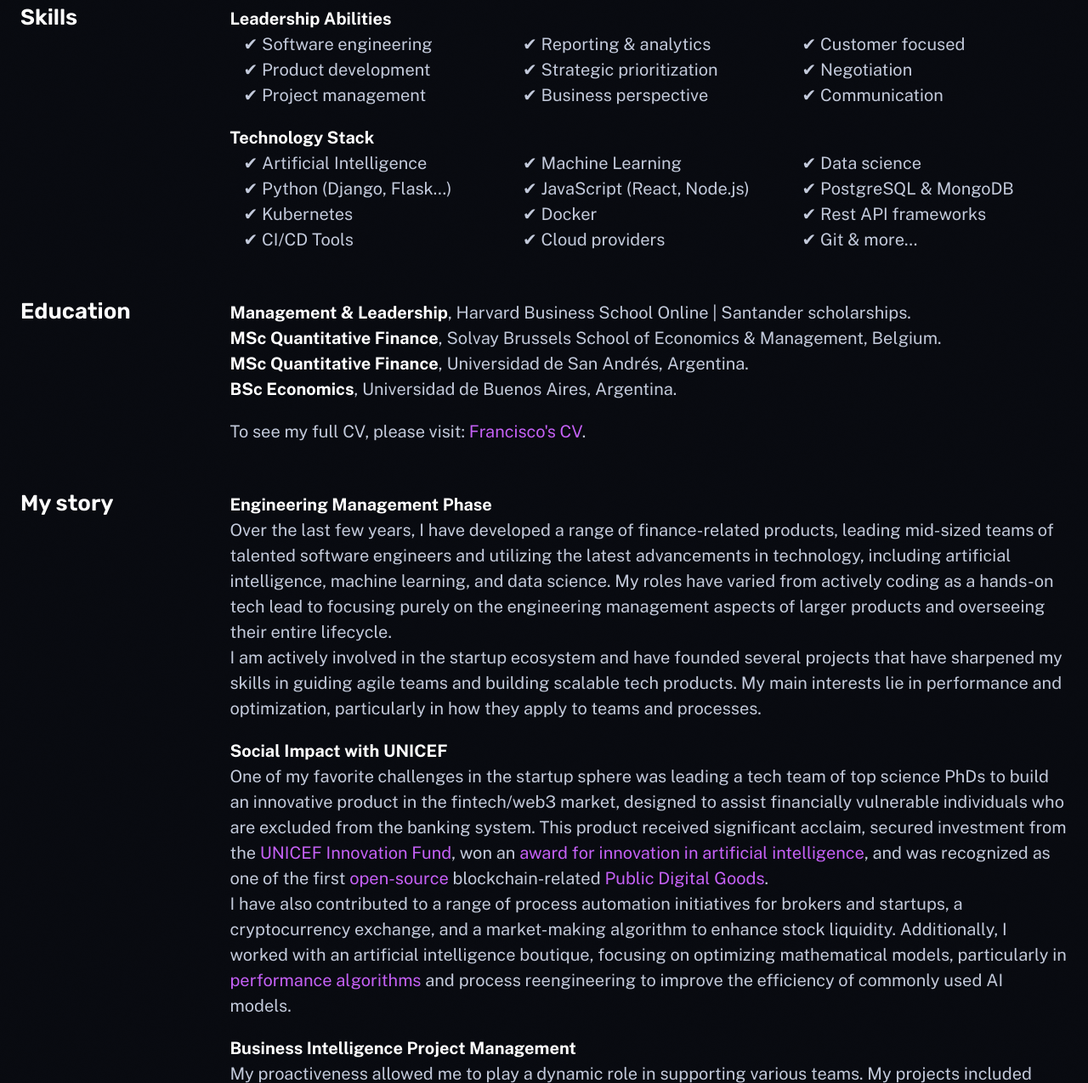
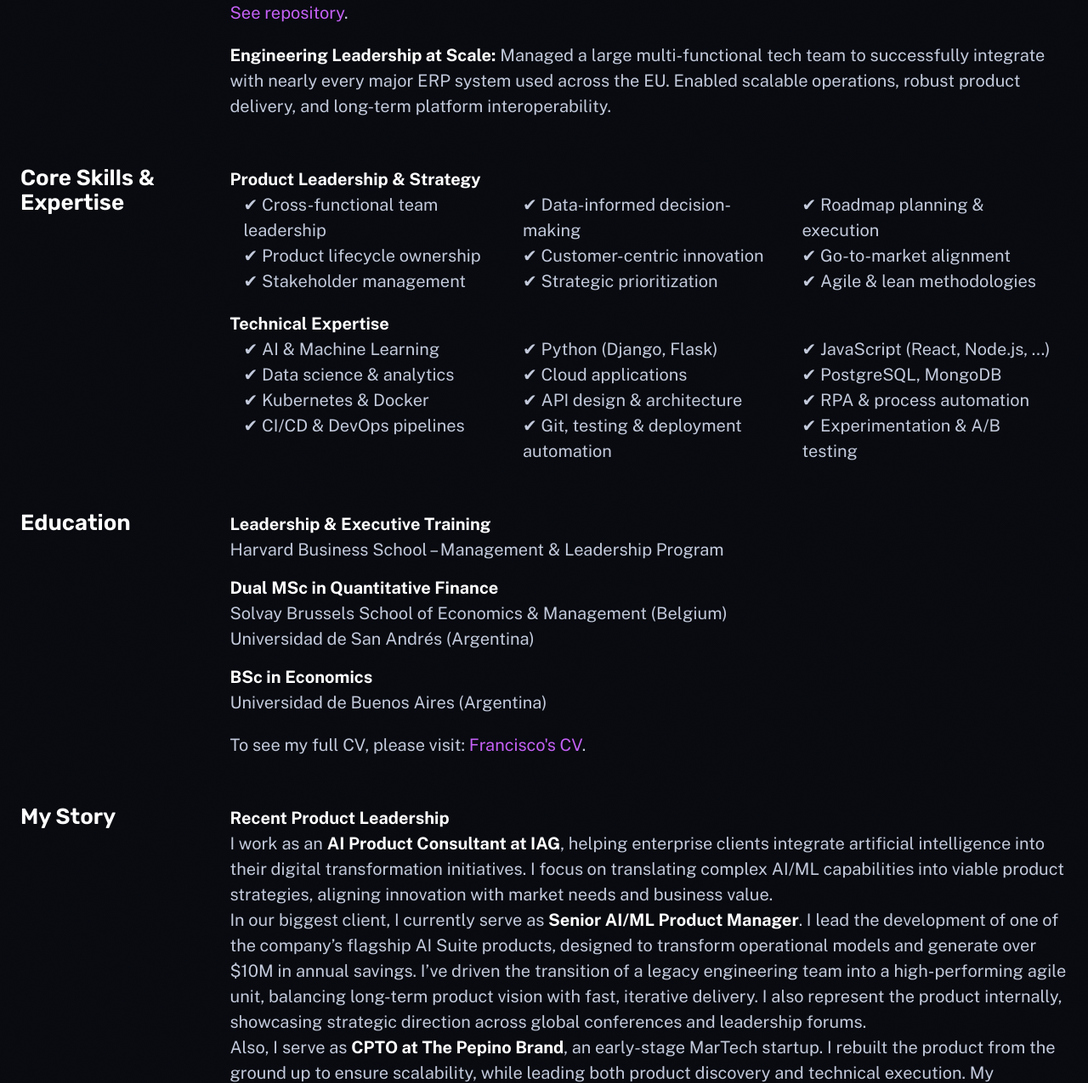
Before and after one commit to fcucullu/franciscocucullu.com, an Astro site: page /about in a window 1280 px wide. Shown: the part 1525-2800 px from the top of the page at 85% size. Built offline with nearby package versions, Linux system fonts and the light colour scheme; Astro itself is replaced by a stand-in of ours.

Commit message:
update the /about

```diff
--- a/src/pages/about.astro
+++ b/src/pages/about.astro
@@ -9,7 +9,7 @@ import Hero from '../components/Hero.astro';
         <main class="wrapper about">
             <Hero
                 title="About Me"
-                tagline="Thank you for visiting! Read below to learn more about myself and my background."
+                tagline="Driven by innovation and impact, I build high-performing teams and scalable digital products across AI, fintech, and emerging tech."
             >
                 <img
                     width="1553"
@@ -23,9 +23,9 @@ import Hero from '../components/Hero.astro';
                 <h2 class="section-title">Summary</h2>
                 <div class="content">
                     <p>
-                        I am an experienced software and financial engineer with a track record across banks, brokers, startups, and independent projects.
-						Specialized in leading technical teams focused on product development, with high-performance soft skills for managing stakeholder communication and a
-						broad business perspective to prioritize objectives and ensure efficient IT resource allocation.
+                        I’m a product-driven technology executive with a multidisciplinary background in AI, finance, and software engineering.
+                        Over the past decade, I’ve led cross-functional teams in banks, brokers, startups, and innovation labs — consistently aligning product strategy with technical execution.
+                        I specialize in scaling product organizations, managing high-stakes stakeholder communication, and translating complex business goals into actionable, high-impact product roadmaps.
                     </p>
                 </div>
             </section>
@@ -33,129 +33,159 @@ import Hero from '../components/Hero.astro';
             <section>
             <h2 class="section-title">Key Achievements</h2>
             <div class="content">
-                    <p><strong>Artificial Intelligence Award:</strong> Integrated AI, machine learning, and data science to develop blockchain and wealth management solutions.
-						Complete story <a href="https://www.corporatevision-news.com/winners/xcapit/">here.</a>
-					</p>
-					<div style="height: 20px;"></div>
-					<p><strong>Social Impact:</strong> Led highly qualified PhDs and partnered with UNICEF to create an open-source crypto wallet for financial inclusion,
-						also recognized as a Public Digital Good. Complete story <a href="https://app.digitalpublicgoods.net/a/11545">here</a>.
-					</p>
-					<div style="height: 20px;"></div>
-					<p><strong>Growth Hacking:</strong> Engineered a network of bots to monitor competitors, securing the best market pricing,
-						boosting business operations and capturing ~20% of the market share. See my <a href="https://github.com/fcucullu/trading-fx">Github Repository</a>
+                <p>
+                <strong>AI Innovation Award:</strong> Recognized for integrating artificial intelligence and machine learning into blockchain-based wealth management solutions. Delivered data-driven tools that advanced financial product personalization and automation. <a href="https://www.corporatevision-news.com/winners/xcapit/">See full story</a>.
                 </p>
                 <div style="height: 20px;"></div>
                 <p>
-						<strong>Engineering Management:</strong> Directed ~15 developers (product, integrations and IT support) to integrate with nearly
-						all Enterprise Resource Planning (ERP) systems used in the EU to scale business operations.
+                <strong>Tech for Social Impact:</strong> Led a cross-disciplinary team of PhDs in partnership with UNICEF to design and launch an open-source crypto wallet for financial inclusion. The product was recognized as a <a href="https://app.digitalpublicgoods.net/a/11545">Public Digital Good</a> and received global acclaim for advancing financial access.
+                </p>
+                <div style="height: 20px;"></div>
+                <p>
+                <strong>Strategic Automation for Market Growth:</strong> Developed a competitive intelligence engine that monitored real-time pricing data via automation, driving pricing advantage and capturing 20% of the target market. <a href="https://github.com/fcucullu/trading-fx">See repository</a>.
+                </p>
+                <div style="height: 20px;"></div>
+                <p>
+                <strong>Engineering Leadership at Scale:</strong> Managed a large multi-functional tech team to successfully integrate with nearly every major ERP system used across the EU. Enabled scalable operations, robust product delivery, and long-term platform interoperability.
                 </p>
             </div>
             </section>
 
+
             <section>
-				<h2 class="section-title">Skills</h2>
+            <h2 class="section-title">Core Skills & Expertise</h2>
             <div class="content">
-					<strong>Leadership Abilities</strong>
+                <strong>Product Leadership & Strategy</strong>
                 <div class="container">
                 <div class="column">
-							<p>✔ Software engineering</p>
-							<p>✔ Product development</p>
-							<p>✔ Project management</p>
+                    <p>✔ Cross-functional team leadership</p>
+                    <p>✔ Product lifecycle ownership</p>
+                    <p>✔ Stakeholder management</p>
+
                 </div>
                 <div class="column">
-							<p>✔ Reporting & analytics</p>
+                    <p>✔ Data-informed decision-making</p>
+                    <p>✔ Customer-centric innovation</p>
                     <p>✔ Strategic prioritization</p>
-							<p>✔ Business perspective</p>
                 </div>
                 <div class="column">
-							<p>✔ Customer focused</p>
-							<p>✔ Negotiation</p>
-							<p>✔ Communication</p>
+                    <p>✔ Roadmap planning & execution</p>
+                    <p>✔ Go-to-market alignment</p>
+                    <p>✔ Agile & lean methodologies</p>
+
                 </div>
                 </div>
+
                 <div style="height: 20px;"></div>
-					<strong>Technology Stack</strong>
+
+                <strong>Technical Expertise</strong>
                 <div class="container">
                 <div class="column">
-							<p>✔ Artificial Intelligence</p>
-							<p>✔ Python (Django, Flask…)</p>
-							<p>✔ Kubernetes</p>
-							<p>✔ CI/CD Tools</p>
+                    <p>✔ AI & Machine Learning</p>
+                    <p>✔ Data science & analytics</p>
+                    <p>✔ Kubernetes & Docker</p>
+                    <p>✔ CI/CD & DevOps pipelines</p>
                 </div>
                 <div class="column">
-							<p>✔ Machine Learning</p>
-							<p>✔ JavaScript (React, Node.js)</p>
-							<p>✔ Docker</p>
-							<p>✔ Cloud providers</p>
+                    <p>✔ Python (Django, Flask)</p>
+
+                    <p>✔ Cloud applications</p>
+                    <p>✔ API design & architecture</p>
+                    <p>✔ Git, testing & deployment automation</p>
                 </div>
                 <div class="column">
-							<p>✔ Data science</p>
-							<p>✔ PostgreSQL & MongoDB</p>
-							<p>✔ Rest API frameworks</p>
-							<p>✔ Git & more…</p>
+                    <p>✔ JavaScript (React, Node.js, ...)</p>
+
+                    <p>✔ PostgreSQL, MongoDB</p>
+                    <p>✔ RPA & process automation</p>
+                    <p>✔ Experimentation & A/B testing</p>
                 </div>
                 </div>
             </div>
             </section>
 
+
             <section>
             <h2 class="section-title">Education</h2>
             <div class="content">
-                    <p><strong>Management & Leadership</strong>, Harvard Business School Online | Santander scholarships.</p>
-                    <p><strong>MSc Quantitative Finance</strong>, Solvay Brussels School of Economics & Management, Belgium.</p>
-                    <p><strong>MSc Quantitative Finance</strong>, Universidad de San Andrés, Argentina.</p>
-                    <p><strong>BSc Economics</strong>, Universidad de Buenos Aires, Argentina.</p>
+                <p>
+                <strong>Leadership & Executive Training</strong><br />
+                Harvard Business School – Management & Leadership Program<br />
+
+                </p>
+                <div style="height: 15px;"></div>
+
+                <p>
+                <strong>Dual MSc in Quantitative Finance</strong><br />
+                Solvay Brussels School of Economics & Management (Belgium)<br />
+                Universidad de San Andrés (Argentina)
+                </p>
+                <div style="height: 15px;"></div>
+
+                <p>
+                <strong>BSc in Economics</strong><br />
+                Universidad de Buenos Aires (Argentina)
+                </p>
                 <div style="height: 20px;"></div>
-                    <p>To see my full CV, please visit: <a href="https://drive.google.com/file/d/1PKakVWYPjfWcGzKr12ZL9oM9ga2kt88g/view?usp=drive_link" target="_blank">Francisco's CV</a>.</p>
+
+                <p>
+                To see my full CV, please visit:
+                <a href="https://drive.google.com/file/d/1PKakVWYPjfWcGzKr12ZL9oM9ga2kt88g/view?usp=drive_link" target="_blank">Francisco's CV</a>.
+                </p>
             </div>
             </section>
 
+
         <section>
-                <h2 class="section-title">My story</h2>
+        <h2 class="section-title">My Story</h2>
         <div class="content">
-                    <strong>Engineering Management Phase</strong>
+            <strong>Recent Product Leadership</strong>
             <p>
-                        Over the last few years, I have developed a range of finance-related products, leading mid-sized teams of talented software engineers and
-						utilizing the latest advancements in technology, including artificial intelligence, machine learning, and data science. My roles have varied
-						from actively coding as a hands-on tech lead to focusing purely on the engineering management aspects of larger products and overseeing their entire lifecycle.
+            I work as an <strong>AI Product Consultant at IAG</strong>, helping enterprise clients integrate artificial intelligence into their digital transformation initiatives. I focus on translating complex AI/ML capabilities into viable product strategies, aligning innovation with market needs and business value.
             </p>
             <p>
-                        I am actively involved in the startup ecosystem and have founded several projects that have sharpened my skills in guiding agile teams and building
-						scalable tech products. My main interests lie in performance and optimization, particularly in how they apply to teams and processes.
+            In our biggest client, I currently serve as <strong>Senior AI/ML Product Manager</strong>. I lead the development of one of the company’s flagship AI Suite products, designed to transform operational models and generate over $10M in annual savings. I’ve driven the transition of a legacy engineering team into a high-performing agile unit, balancing long-term product vision with fast, iterative delivery. I also represent the product internally, showcasing strategic direction across global conferences and leadership forums.
             </p>
+            <p>
+            Also, I serve as <strong>CPTO at The Pepino Brand</strong>, an early-stage MarTech startup. I rebuilt the product from the ground up to ensure scalability, while leading both product discovery and technical execution. My responsibilities span investor and client engagement, team leadership, and from architecture to delivery of our Brand Asset Management platform.
+            </p>
+
             <div style="height: 20px;"></div>
-                    <strong>Social Impact with UNICEF</strong>
-                    <p>One of my favorite challenges in the startup sphere was leading a tech team of top science PhDs to build an innovative product in the fintech/web3 market,
-						designed to assist financially vulnerable individuals who are excluded from the banking system. This product received significant acclaim, secured investment
-						from the <a href="https://www.unicefventurefund.org/story/xcapit-smart-crypto-wallet-social-impact-and-financial-literacy-and-inclusion">UNICEF Innovation Fund</a>,
-						won an <a href="https://www.corporatevision-news.com/winners/xcapit/">award for innovation in artificial intelligence</a>, and was recognized as one of the first
-						<a href="https://gitlab.com/xcapit-foss">open-source</a> blockchain-related <a href="https://app.digitalpublicgoods.net/a/11545">Public Digital Goods</a>.
+
+            <strong>Technology for Social Impact</strong>
+            <p>
+            One of the most meaningful chapters of my career was leading a cross-functional team of PhDs in partnership with <strong>UNICEF</strong> to develop an open-source crypto wallet for financial inclusion. The product was recognized globally as a <a href="https://app.digitalpublicgoods.net/a/11545">Public Digital Good</a> and earned an <a href="https://www.corporatevision-news.com/winners/xcapit/">AI Innovation Award</a>. This experience deepened my commitment to purpose-driven technology, navigating complex governance and creating measurable social value.
             </p>
-                    <p>I have also contributed to a range of process automation initiatives for brokers and startups, a cryptocurrency exchange, and a market-making algorithm to
-						enhance stock liquidity. Additionally, I worked with an artificial intelligence boutique, focusing on optimizing mathematical models, particularly in
-						<a href="https://github.com/fcucullu/optimization_algorithms">performance algorithms</a> and process reengineering to improve the efficiency of commonly used AI models.
+            <p>
+            I’ve also collaborated in parallel with fintech startups, brokers, and AI research labs on process automation, optimization algorithms, and blockchain solutions — contributing to scalable architectures and product-driven experimentation.
             </p>
+
             <div style="height: 20px;"></div>
-                    <strong>Business Intelligence Project Management</strong>
-                    <p>My proactiveness allowed me to play a dynamic role in supporting various teams. My projects included several <a href="https://github.com/fcucullu/trading-fx">quantitative trading initiatives</a>
-						 from the product team. I collaborated with the <a href="https://github.com/fcucullu/scrapers-webdrivers">marketing team</a> to develop a machine learning algorithm that improved
-						 customer segmentation, boosted conversion rates, and reduced churn. Additionally, I led automation projects that simplified processes and enhanced reporting for the administration
-						 team. During this phase, I excelled in communication and negotiation, effectively balancing expectations with available IT resources.</p>
+
+            <strong>Business Intelligence & Quantitative Trading</strong>
+            <p>
+            After moving beyond the performance management of the traditional banking sector, I entered the world of trading and data analytics. At <strong>Argentina’s largest retail broker</strong>, I performed as the lead quantitative trader and transitioned into a business intelligence leadership role. There, I built automation tools, internal dashboards, and a custom <a href="https://github.com/fcucullu/trading-fx">market-making algorithm</a> that enhanced stock liquidity and improved pricing strategies.
+            </p>
+            <p>
+            I also collaborated across departments — including marketing and administration — to deploy machine learning models that improved customer segmentation, boosted conversion rates, and streamlined internal reporting processes.
+            </p>
+
             <div style="height: 20px;"></div>
-                    <strong>My Steps Through the Trading Market</strong>
-                    <p>I left the banking ecosystem in search of more exciting roles in the fast-paced world of stock and derivatives trading. I first joined a leading corporate broker
-						in the Back Office of the trading desk, where I gained initial insights into portfolio management and financial valuation mathematics. Shortly after, I moved to
-						Argentina's largest retail broker as a quantitative trader. My proactive approach and programming skills led me to become a BI Project Manager in a newly
-						established team specifically created for me.</p>
+
+            <strong>Early Steps in Trading & Financial Systems</strong>
+            <p>
+            My first steps into the financial world were hands-on and fast-paced. I joined a leading corporate broker in the back office of its trading desk, gaining early exposure to portfolio management and financial modeling. Soon after, I moved into a more technical role that evolved into a dedicated BI position — a custom team created to maximize my technical and analytical strengths.
+            </p>
+
             <div style="height: 20px;"></div>
-                    <strong>From the USA to My Banking Career</strong>
-                    <p>After working in the United States, I began my career by joining HSBC Bank. My journey started as a client relations specialist, where I developed a deep
-						understanding of customer needs. This experience helped me refine my problem-solving abilities using various software tools and become an expert in the bank's products.
-						Over time, my negotiation skills enabled me to take on responsibility for high-end clients and investment products. Later, I joined the Business Performance
-						Management team, where I mastered data analytics and recognized its crucial role in identifying opportunities to improve business operations. During this time,
-						I gained expertise in <a href="https://github.com/fcucullu/RPA">process automation</a>, optimizing various workflows related to reporting requirements.</p>
+
+            <strong>From the U.S. to Banking Foundations</strong>
+            <p>
+            My career began in the United States and later evolved at <strong>HSBC Bank</strong>, where I worked as a client relations specialist managing high-end investment products. This role sharpened my ability to understand customer needs and build trust — skills that would later become central to my product leadership style. I eventually joined HSBC’s Business Performance Management team, where I gained advanced knowledge of reporting systems, analytics, and <a href="https://github.com/fcucullu/RPA">process automation</a> — laying the groundwork for my journey into data, technology, and product innovation.
+            </p>
         </div>
         </section>
+
 
         </main>
 
```
Lines whose indentation alone changed are shown as unchanged.
